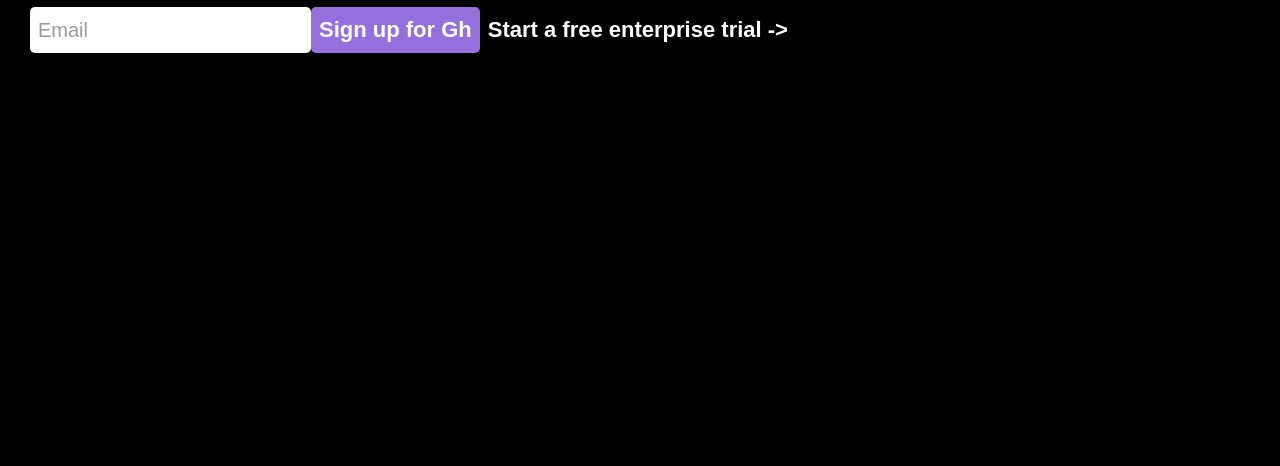
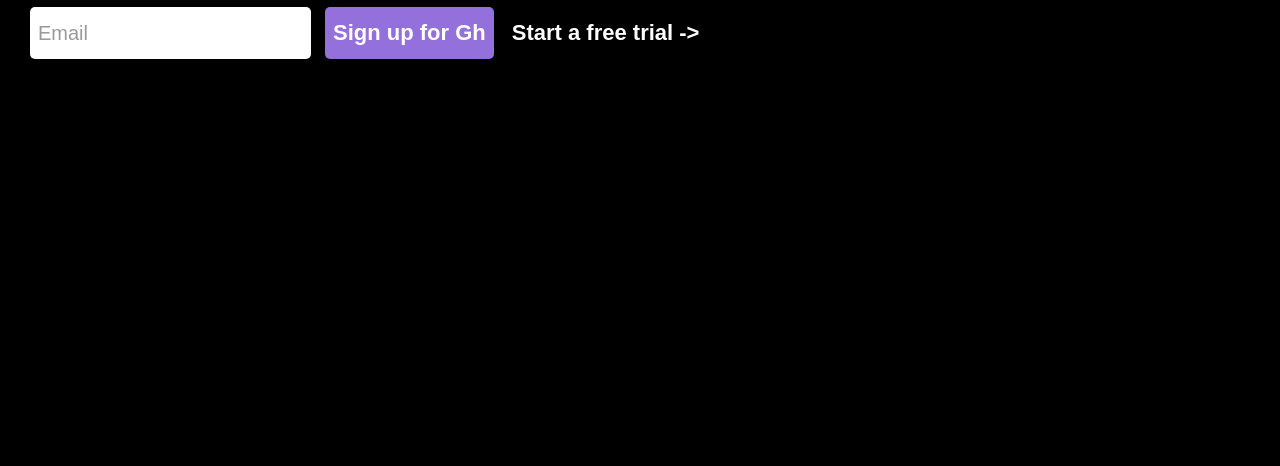
Before and after one commit to subnitro/GitWeb, a plain HTML site: page index.html in a window 1280 px wide. Shown: the part 415-881 px from the top of the page. Drawn offline with nearby package versions, Linux system fonts and the light colour scheme.

Commit message:
UI bux fixess like hover effects, styles, text

```diff
--- a/index.html
+++ b/index.html
@@ -41,7 +41,7 @@
          <span class="line"></span>
        <span class="signup-btn">Sign up for Gh</span>
 
-       <span class="trail-btn">Start a free enterprise trial -></span>
+       <span class="trail-btn">Start a free trial -></span>
       </div>
     </div>
   </main>
--- a/style.css
+++ b/style.css
@@ -76,7 +76,7 @@ main figure p{
 
 .input-group{
   display: flex;
-
+  gap: 7px;
 }
 .input-group input{
   padding: 10px 8px;
@@ -93,6 +93,14 @@ main figure p{
   font-size: 22px;
   font-weight: bold;
   margin: 10px 0;
+
+  display: flex;
+  align-items: center;
+  justify-content: center;
+}
+.trail-btn{
+  border: 3px solid #000;
+
 }
 .trail-btn{
   background: none;
```
